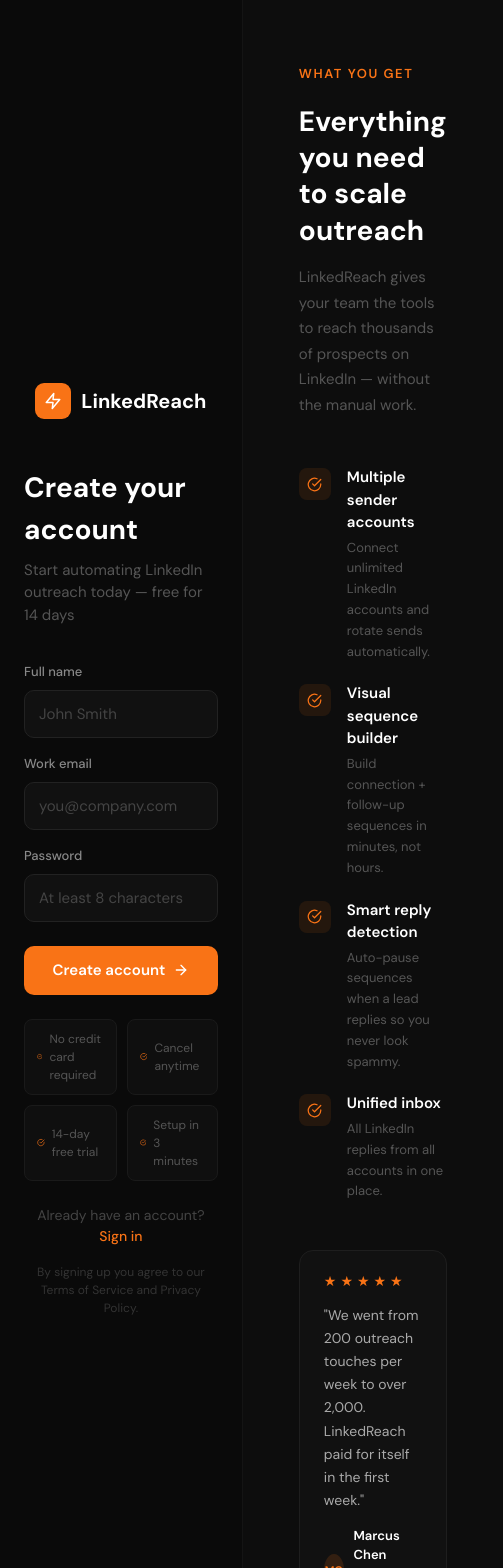
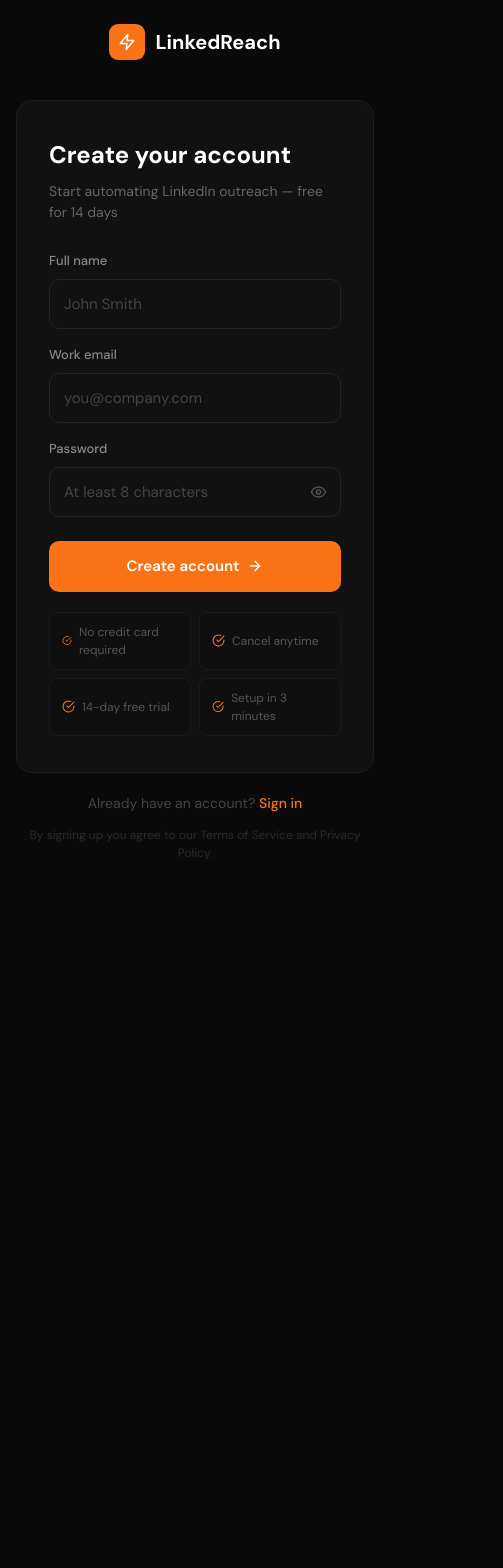
Before and after one commit to chelsynew72/linkedreach, a Next.js app in the folder frontend/: page /register in a window 390 px wide. Shown: the top 1568 px of the page, 503 px wide, since content can reach past the window. After the commit the page ends 886 px from the top, so only its background shows below. Built offline with nearby package versions, Linux system fonts and the light colour scheme.

Commit message:
Fix auth pages responsive, single column centered layout

```diff
--- a/frontend/src/app/(auth)/register/page.tsx
+++ b/frontend/src/app/(auth)/register/page.tsx
@@ -4,16 +4,20 @@
 import Link from 'next/link';
 import { useAuthStore } from '@/lib/auth-store';
 import toast from 'react-hot-toast';
-import { Zap, ArrowRight, CheckCircle } from 'lucide-react';
+import { Zap, ArrowRight, CheckCircle, Eye, EyeOff } from 'lucide-react';
 
 export default function RegisterPage() {
   const [form, setForm] = useState({ name: '', email: '', password: '' });
+  const [showPass, setShowPass] = useState(false);
   const { register, isLoading } = useAuthStore();
   const router = useRouter();
 
   const handleSubmit = async (e: React.FormEvent) => {
     e.preventDefault();
-    if (form.password.length < 8) { toast.error('Password must be at least 8 characters'); return; }
+    if (form.password.length < 8) {
+      toast.error('Password must be at least 8 characters');
+      return;
+    }
     try {
       await register(form.email, form.name, form.password);
       router.push('/dashboard');
@@ -26,116 +30,137 @@
     setForm((f) => ({ ...f, [k]: e.target.value }));
 
   return (
-    <div style={{ minHeight: '100vh', background: '#0a0a0a', display: 'flex', fontFamily: "'DM Sans', system-ui, sans-serif" }}>
+    <div style={{
+      minHeight: '100vh',
+      background: '#0a0a0a',
+      display: 'flex',
+      alignItems: 'center',
+      justifyContent: 'center',
+      padding: '24px 16px',
+      fontFamily: "'DM Sans', system-ui, sans-serif",
+    }}>
       <style>{`
         @import url('https://fonts.googleapis.com/css2?family=DM+Sans:wght@400;500;600;700&display=swap');
         * { box-sizing: border-box; }
-        .auth-input { width: 100%; padding: 12px 14px; background: #111; border: 1px solid #222; border-radius: 10px; color: #fff; font-size: 15px; font-family: inherit; outline: none; transition: all 0.15s; }
-        .auth-input:focus { border-color: #f97316; box-shadow: 0 0 0 3px rgba(249,115,22,0.12); }
+        .auth-input {
+          width: 100%;
+          padding: 13px 14px;
+          background: #111;
+          border: 1px solid #222;
+          border-radius: 10px;
+          color: #fff;
+          font-size: 15px;
+          font-family: inherit;
+          outline: none;
+          transition: all 0.15s;
+        }
+        .auth-input:focus {
+          border-color: #f97316;
+          box-shadow: 0 0 0 3px rgba(249,115,22,0.12);
+        }
         .auth-input::placeholder { color: #444; }
-        .auth-btn { width: 100%; padding: 13px; background: #f97316; color: white; border: none; border-radius: 10px; font-size: 15px; font-weight: 600; cursor: pointer; font-family: inherit; transition: all 0.15s; display: flex; align-items: center; justify-content: center; gap: 8px; }
-        .auth-btn:hover { background: #ea6c0a; transform: translateY(-1px); box-shadow: 0 6px 24px rgba(249,115,22,0.35); }
-        .auth-btn:disabled { opacity: 0.6; cursor: not-allowed; transform: none; }
+        .auth-btn {
+          width: 100%;
+          padding: 14px;
+          background: #f97316;
+          color: white;
+          border: none;
+          border-radius: 10px;
+          font-size: 15px;
+          font-weight: 600;
+          cursor: pointer;
+          font-family: inherit;
+          transition: all 0.15s;
+          display: flex;
+          align-items: center;
+          justify-content: center;
+          gap: 8px;
+        }
+        .auth-btn:hover { background: #ea6c0a; box-shadow: 0 6px 24px rgba(249,115,22,0.3); }
+        .auth-btn:disabled { opacity: 0.6; cursor: not-allowed; }
       `}</style>
 
-      <div style={{ flex: 1, display: 'flex', alignItems: 'center', justifyContent: 'center', padding: '48px 24px' }}>
       <div style={{ width: '100%', maxWidth: 440 }}>
-          <div style={{ display: 'flex', alignItems: 'center', gap: 10, marginBottom: 48, justifyContent: 'center' }}>
+        {/* Logo */}
+        <div style={{ display: 'flex', alignItems: 'center', gap: 10, marginBottom: 40, justifyContent: 'center' }}>
           <div style={{ width: 36, height: 36, borderRadius: 9, background: '#f97316', display: 'flex', alignItems: 'center', justifyContent: 'center' }}>
             <Zap size={18} color="white" />
           </div>
           <span style={{ fontSize: 20, fontWeight: 700, color: '#fff' }}>LinkedReach</span>
         </div>
 
-          <h1 style={{ fontSize: 28, fontWeight: 700, color: '#fff', marginBottom: 8 }}>Create your account</h1>
-          <p style={{ fontSize: 15, color: '#555', marginBottom: 36 }}>Start automating LinkedIn outreach today — free for 14 days</p>
+        {/* Card */}
+        <div style={{ background: '#111', border: '1px solid #1e1e1e', borderRadius: 16, padding: '36px 32px' }}>
+          <h1 style={{ fontSize: 24, fontWeight: 700, color: '#fff', marginBottom: 8 }}>Create your account</h1>
+          <p style={{ fontSize: 14, color: '#666', marginBottom: 28 }}>
+            Start automating LinkedIn outreach — free for 14 days
+          </p>
 
           <form onSubmit={handleSubmit} style={{ display: 'flex', flexDirection: 'column', gap: 16 }}>
-            {[
-              { key: 'name', label: 'Full name', type: 'text', placeholder: 'John Smith' },
-              { key: 'email', label: 'Work email', type: 'email', placeholder: 'you@company.com' },
-              { key: 'password', label: 'Password', type: 'password', placeholder: 'At least 8 characters' },
-            ].map(({ key, label, type, placeholder }) => (
-              <div key={key}>
-                <label style={{ display: 'block', fontSize: 13, fontWeight: 500, color: '#888', marginBottom: 8 }}>{label}</label>
-                <input type={type} className="auth-input" placeholder={placeholder}
-                  value={(form as any)[key]} onChange={set(key)} required />
+            <div>
+              <label style={{ display: 'block', fontSize: 13, fontWeight: 500, color: '#888', marginBottom: 8 }}>
+                Full name
+              </label>
+              <input type="text" className="auth-input" placeholder="John Smith"
+                value={form.name} onChange={set('name')} required />
             </div>
-            ))}
+
+            <div>
+              <label style={{ display: 'block', fontSize: 13, fontWeight: 500, color: '#888', marginBottom: 8 }}>
+                Work email
+              </label>
+              <input type="email" className="auth-input" placeholder="you@company.com"
+                value={form.email} onChange={set('email')} required />
+            </div>
+
+            <div>
+              <label style={{ display: 'block', fontSize: 13, fontWeight: 500, color: '#888', marginBottom: 8 }}>
+                Password
+              </label>
+              <div style={{ position: 'relative' }}>
+                <input
+                  type={showPass ? 'text' : 'password'}
+                  className="auth-input"
+                  placeholder="At least 8 characters"
+                  value={form.password}
+                  onChange={set('password')}
+                  style={{ paddingRight: 48 }}
+                  required
+                />
+                <button
+                  type="button"
+                  onClick={() => setShowPass(!showPass)}
+                  style={{ position: 'absolute', right: 14, top: '50%', transform: 'translateY(-50%)', background: 'none', border: 'none', cursor: 'pointer', color: '#555', display: 'flex', alignItems: 'center', padding: 0 }}>
+                  {showPass ? <EyeOff size={17} /> : <Eye size={17} />}
+                </button>
+              </div>
+            </div>
 
             <button type="submit" disabled={isLoading} className="auth-btn" style={{ marginTop: 8 }}>
-              {isLoading ? 'Creating account...' : <><span>Create account</span> <ArrowRight size={16} /></>}
+              {isLoading ? 'Creating account...' : <><span>Create account</span><ArrowRight size={16} /></>}
             </button>
           </form>
 
-          {/* Trust signals */}
-          <div style={{ marginTop: 24, display: 'grid', gridTemplateColumns: '1fr 1fr', gap: 10 }}>
-            {['No credit card required', 'Cancel anytime', '14-day free trial', 'Setup in 3 minutes'].map(item => (
+          {/* Trust badges */}
+          <div style={{ display: 'grid', gridTemplateColumns: '1fr 1fr', gap: 8, marginTop: 20 }}>
+            {['No credit card required', 'Cancel anytime', '14-day free trial', 'Setup in 3 minutes'].map((item) => (
               <div key={item} style={{ display: 'flex', alignItems: 'center', gap: 7, padding: '10px 12px', background: '#0f0f0f', borderRadius: 8, border: '1px solid #1a1a1a' }}>
                 <CheckCircle size={13} color="#f97316" />
                 <span style={{ fontSize: 12, color: '#555' }}>{item}</span>
               </div>
             ))}
           </div>
+        </div>
 
-          <p style={{ marginTop: 24, textAlign: 'center', fontSize: 14, color: '#444' }}>
+        <p style={{ marginTop: 20, textAlign: 'center', fontSize: 14, color: '#444' }}>
           Already have an account?{' '}
           <Link href="/login" style={{ color: '#f97316', fontWeight: 500, textDecoration: 'none' }}>Sign in</Link>
         </p>
 
-          <p style={{ marginTop: 16, textAlign: 'center', fontSize: 12, color: '#333' }}>
+        <p style={{ marginTop: 12, textAlign: 'center', fontSize: 12, color: '#2a2a2a' }}>
           By signing up you agree to our Terms of Service and Privacy Policy.
         </p>
       </div>
     </div>
-
-      {/* Right panel */}
-      <div style={{ flex: 1, background: '#0d0d0d', borderLeft: '1px solid #141414', display: 'flex', flexDirection: 'column', justifyContent: 'center', padding: '64px 56px' }}>
-        <div style={{ marginBottom: 48 }}>
-          <div style={{ fontSize: 13, fontWeight: 600, color: '#f97316', letterSpacing: '0.12em', textTransform: 'uppercase', marginBottom: 20 }}>What you get</div>
-          <h2 style={{ fontSize: 28, fontWeight: 700, color: '#fff', lineHeight: 1.3, marginBottom: 16 }}>
-            Everything you need to scale outreach
-          </h2>
-          <p style={{ color: '#555', fontSize: 15, lineHeight: 1.7 }}>
-            LinkedReach gives your team the tools to reach thousands of prospects on LinkedIn — without the manual work.
-          </p>
-        </div>
-
-        <div style={{ display: 'flex', flexDirection: 'column', gap: 20 }}>
-          {[
-            { title: 'Multiple sender accounts', desc: 'Connect unlimited LinkedIn accounts and rotate sends automatically.' },
-            { title: 'Visual sequence builder', desc: 'Build connection + follow-up sequences in minutes, not hours.' },
-            { title: 'Smart reply detection', desc: 'Auto-pause sequences when a lead replies so you never look spammy.' },
-            { title: 'Unified inbox', desc: 'All LinkedIn replies from all accounts in one place.' },
-          ].map(({ title, desc }) => (
-            <div key={title} style={{ display: 'flex', gap: 16, alignItems: 'flex-start' }}>
-              <div style={{ width: 32, height: 32, borderRadius: 8, background: 'rgba(249,115,22,0.1)', display: 'flex', alignItems: 'center', justifyContent: 'center', flexShrink: 0, marginTop: 2 }}>
-                <CheckCircle size={15} color="#f97316" />
-              </div>
-              <div>
-                <p style={{ fontSize: 15, fontWeight: 600, color: '#fff', marginBottom: 4 }}>{title}</p>
-                <p style={{ fontSize: 13, color: '#555', lineHeight: 1.6 }}>{desc}</p>
-              </div>
-            </div>
-          ))}
-        </div>
-
-        <div style={{ marginTop: 48, padding: '20px 24px', background: '#111', borderRadius: 14, border: '1px solid #1e1e1e' }}>
-          <div style={{ display: 'flex', gap: 4, marginBottom: 12 }}>
-            {[...Array(5)].map((_, i) => <span key={i} style={{ color: '#f97316', fontSize: 14 }}>★</span>)}
-          </div>
-          <p style={{ fontSize: 14, color: '#aaa', lineHeight: 1.65, marginBottom: 14 }}>
-            "We went from 200 outreach touches per week to over 2,000. LinkedReach paid for itself in the first week."
-          </p>
-          <div style={{ display: 'flex', alignItems: 'center', gap: 10 }}>
-            <div style={{ width: 32, height: 32, borderRadius: '50%', background: 'rgba(249,115,22,0.15)', display: 'flex', alignItems: 'center', justifyContent: 'center', fontSize: 11, fontWeight: 700, color: '#f97316' }}>MC</div>
-            <div>
-              <p style={{ fontSize: 13, fontWeight: 600, color: '#fff' }}>Marcus Chen</p>
-              <p style={{ fontSize: 11, color: '#444' }}>Head of Sales, Stratus</p>
-            </div>
-          </div>
-        </div>
-      </div>
-    </div>
   );
 }
```
Lines whose indentation alone changed are shown as unchanged.
